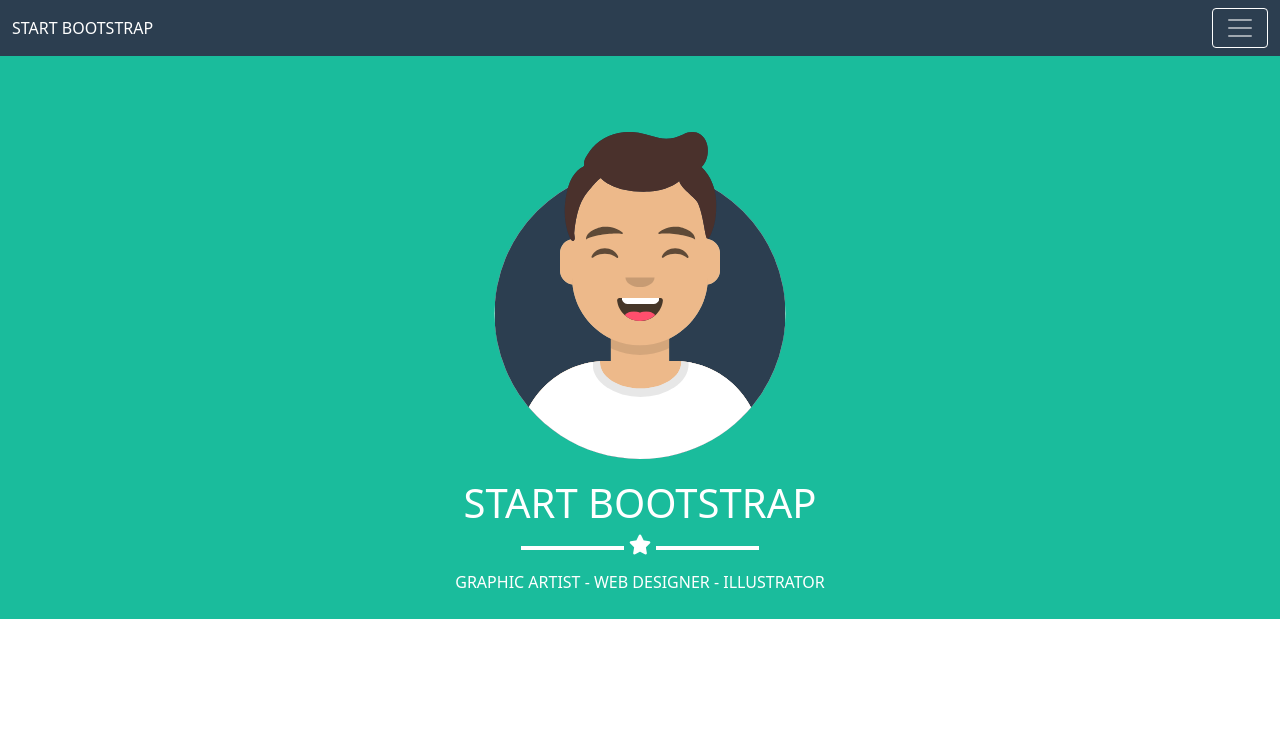
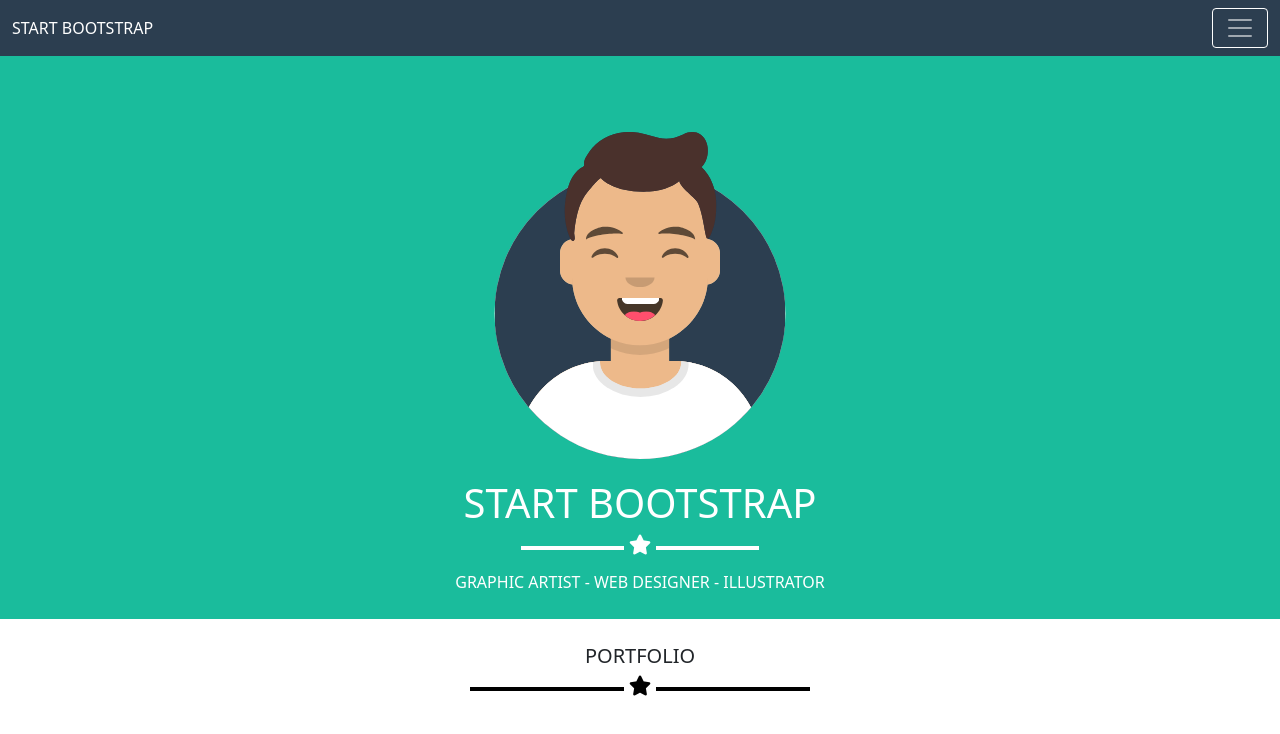
Before and after one commit to Selenejpg/html-css-bootstrap-freelancer, a plain HTML site: page index.html in a window 1280 px wide. Drawn offline with nearby package versions, Linux system fonts and the light colour scheme.

Commit message:
portfolio

```diff
--- a/index.html
+++ b/index.html
@@ -72,11 +72,20 @@
             <div class="lineastella">
                 <a class="artist" href="">GRAPHIC ARTIST - WEB DESIGNER - ILLUSTRATOR</a>
             </div>
+        </div>
+
+        <div class="cards">
+
+          <h2>PORTFOLIO</h2>
+
+          <div class="lineastella">
+             <div class="line-black"></div>
+             <i class="fa-solid fa-star fa-star-black"></i>
+             <div class="line-black"></div>
+          </div>
+        </div>
 
 
-        </div>
-
-        <div></div>
         <div></div>
         <div></div>
     </main>
--- a/style.css
+++ b/style.css
@@ -79,3 +79,30 @@ ul {
     list-style-type: none;
     margin: 0;
 }
+
+.line-black {
+    border: 2px solid black;
+    height: 3px;
+    width: 12%;
+    margin-top: 5px;
+    margin-right: 5px;
+    margin-left: 5px;
+}
+
+h2 {
+    font-size: 20px;
+    margin-top: 25px;
+}
+
+.fa-star-black {
+    color: black;
+}
+
+.cards {
+    justify-content: center;
+    display: flex;
+    flex-wrap: wrap;
+    justify-content: center;
+    align-items: center;
+
+}
```
